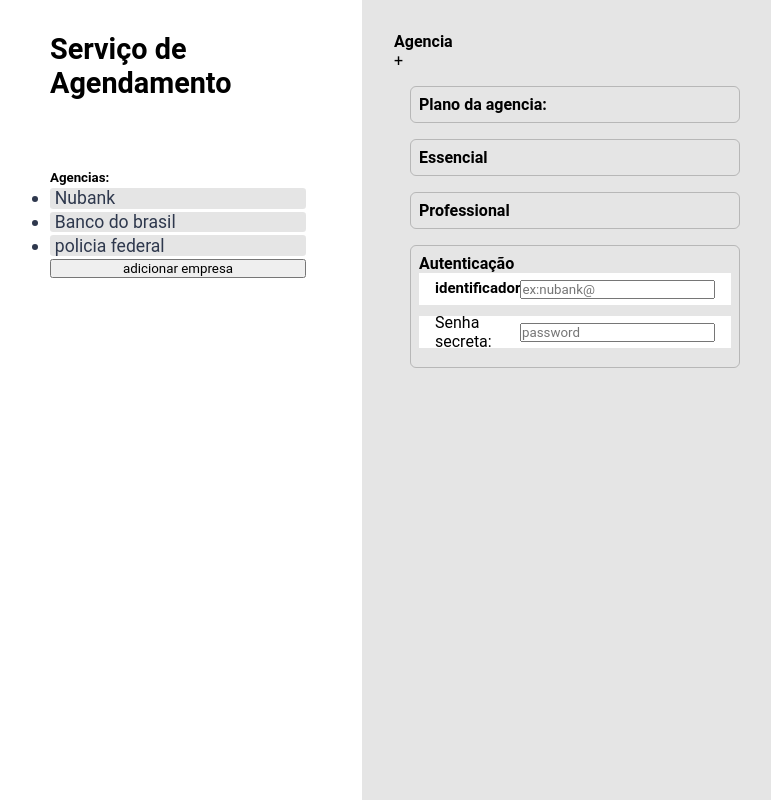
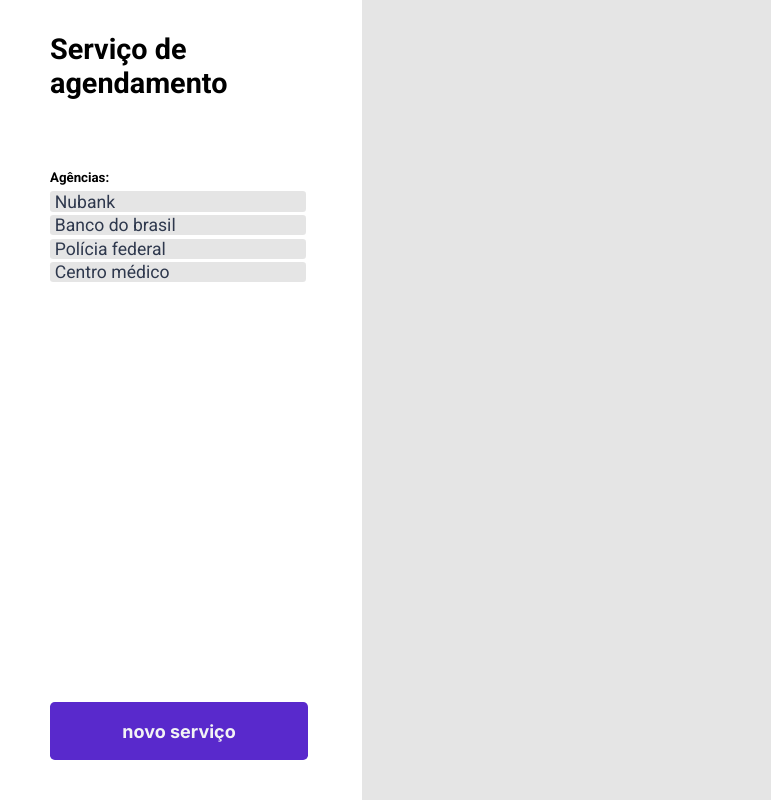
Before and after one commit to schedule-lib/schedule-admins, a plain HTML site: page index.html in a window 1280 px wide. Shown: the whole page, without its empty margins (6-777 px from the left). Drawn offline with Linux system fonts and the light colour scheme.

Commit message:
feat: ASIDE ini

```diff
--- a/index.html
+++ b/index.html
@@ -1,72 +1,38 @@
 <!DOCTYPE html>
 <html lang="en">
   <head>
-    <meta charset="UTF-8">
-    <meta http-equiv="X-UA-Compatible" content="IE=edge">
-    <meta name="viewport" content="width=device-width, initial-scale=1.0">
-    <link rel="stylesheet" href="./styles/global.css">
-    <link rel="stylesheet" href="./styles/home.css">
-    <title>Agendamento</title>
+    <meta charset="UTF-8" />
+    <meta http-equiv="X-UA-Compatible" content="IE=edge" />
+    <meta name="viewport" content="width=device-width, initial-scale=1.0" />
+    <link rel="preconnect" href="https://fonts.gstatic.com" />
+    <link
+      href="https://fonts.googleapis.com/css2?family=IBM+Plex+Sans:ital,wght@0,100;0,200;1,100&family=Inter:wght@100;200;300;500;600;700;800&family=Roboto:ital,wght@0,100;0,300;0,400;0,500;0,700;0,900;1,700&display=swap"
+      rel="stylesheet"
+    />
+
+    <link rel="stylesheet" href="./styles/global.css" />
+    <link rel="stylesheet" href="./styles/home.css" />
+    <title>Schedule | Dashboard</title>
   </head>
   <body>
     <div class="container">
       <aside>
-            <h1>Serviço de Agendamento</h1>
-            <div class="group-one">
-                <div class="group-two">
-                    <h5>Agencias:</h5>
+        <h1>Serviço de agendamento</h1>
+
+        <div class="already-group">
+          <div class="server-done">
+            <h5>Agências:</h5>
           </div>
           <ul>
             <li><a href="#">Nubank</a></li>
             <li><a href="#">Banco do brasil</a></li>
-                        <li><a href="#">policia federal</a></li>
+            <li><a href="#">Polícia federal</a></li>
+            <li><a href="#">Centro médico</a></li>
           </ul>
         </div>
-            <button class="deafult">adicionar empresa</button>
 
+        <button class="default">novo serviço</button>
       </aside>
-        <article class="direito-container">
-            <div class="Cabeçalho">
-            <h4>Agencia</h4>
-            <div>+</div>
-
-            </div>
-            <div class="services">
-                <div class="services-below">
-                    <strong>Plano da agencia:</strong>
-
-                </div>
-                <div class="services-below">
-
-                    <strong>Essencial</strong>
-                </div>
-                <div class="services-below">
-
-                    <strong>Professional</strong>
-                </div>
-
-                <div class="autentication">
-                    <h4>Autenticação</h4>
-                <div class="crew">
-                    <strong>identificador</strong>
-                    <input type="text" name="tipo" placeholder="ex:nubank@" />
-                </div>
-                <div class="crew">
-                    <label>Senha secreta:</label>
-          <input
-            type="password"
-            id="password"
-            placeholder="password"
-            required
-            name="password"
-          />
-
-                </div>
-
-
-                </div>
-            </div>
-
     </div>
   </body>
 </html>
--- a/styles/global.css
+++ b/styles/global.css
@@ -22,6 +22,8 @@
   --text: #666666;
   --text-highlight: #b3b9ff;
   --title: #2e384d;
+  --red-light: #f58;
+  --red: #e83f5b;
   --green: #4cd62b;
   --green-light: #32861d;
   --blue: #5965e0;
@@ -48,3 +50,82 @@ html,
     font-size: 87.5%;
   }
 }
+
+button,
+input {
+  font-family: "Roboto", "Helvetica Neue", Helvetica, Arial;
+}
+
+body,
+input,
+textarea,
+button {
+  font: 400 1rem "Inter", sans-serif;
+}
+
+button {
+  cursor: pointer;
+}
+
+a {
+  text-decoration: none;
+  color: inherit;
+}
+
+ul li {
+  list-style-type: none;
+}
+
+button.default {
+  height: 4.4rem;
+  width: 100%;
+  border: 0;
+  border-radius: 0.1rem;
+  color: var(--background);
+  background: var(--primary);
+
+  margin: 0 auto;
+  padding: 2px 6px;
+  display: flex;
+  justify-content: center;
+  align-items: center;
+
+  font-weight: bold;
+  font-size: 18px;
+
+  transition: background-color 1s ease-in;
+}
+button.default:hover,
+button.default:active,
+button.default:focus {
+  background: var(--blue);
+}
+
+button.new {
+  width: fit-content;
+  border: 0;
+  border-radius: 0.2rem;
+  color: var(--background);
+  background: var(--green);
+
+  display: flex;
+  justify-content: center;
+  align-items: center;
+
+  font-weight: bold;
+  padding: 0.1rem 0.2rem;
+}
+button.new:hover,
+button.new:active,
+button.new:focus {
+  background: var(--green-light);
+}
+
+.panel-shadow:hover {
+  box-shadow: var(--panel-shadow);
+}
+
+strong,
+input {
+  font: 400 16px "Inter", sans-serif, "Helvetica Neue", Helvetica, Arial, sans;
+}
--- a/styles/home.css
+++ b/styles/home.css
@@ -2,7 +2,8 @@ div.container {
   display: flex;
   flex-direction: row;
   background: var(--background-light);
-  }
+} /* ------ ASIDE ----- */
+
 aside {
   background: var(--white);
   max-width: 23rem;
@@ -20,8 +21,11 @@ div.container {
 aside h1 {
   font-size: 1.8rem;
 }
+aside h5 {
+  margin-bottom: 0.4rem;
+}
 
-  aside div.group-one{
+aside div.already-group {
   margin-top: 70px;
 }
 
@@ -46,81 +50,17 @@ div.container {
   width: 100%;
 }
 
-  article.direito-container{
-    padding: 2rem;
-    width: 100%;
-    overflow: hidden;
+button.default {
+  position: absolute;
+  bottom: 2.5rem;
+
+  width: calc(23rem - 110px);
+  height: 3.6rem;
+  border-radius: 0.3rem;
 }
-
-  div.cabeçalho{
-    background: white;
-    margin-bottom: 0.7rem;
-    padding: 0 1rem;
-
-    display: flex;
-    justify-content: space-between;
-    align-items: center;
-
-    width: 100%;
-    height: 5rem;
+button.default:hover,
+button.default:active,
+button.default:focus {
+  background: var(--primary-deep);
 }
-
-  div.cabeçalho h4 {
-    font-weight: 500;
-  }
-
-  div.services-below{
-    display: flex;
-    flex-direction: column;
-
-    border: 0.1rem solid rgba(0, 0, 0, 0.2);
-    border-radius: 6px;
-    padding: 0.5rem;
-    max-width: 330px;
-    height: fit-content;
-
-    margin: 1rem 1rem;
-  }
-
-  div.autentication{
-    display: flex;
-    flex-direction: column;
-
-    border: 0.1rem solid rgba(0, 0, 0, 0.2);
-    border-radius: 6px;
-    padding: 0.5rem;
-    max-width: 330px;
-    height: fit-content;
-
-    margin: 1rem 1rem;
-
-  }
-
-  div.crew {
-    background: var(--white);
-    margin-bottom: 0.7rem;
-    padding: 0 1rem;
-
-    display: flex;
-    justify-content: space-between;
-    align-items: center;
-
-    width: 100%;
-    height: 5rem;
-  }
-
-  div.crew h4 {
-    font-weight: 500;
-  }
-
-  div.autentication > div.crew{
-    display: flex;
-    justify-content: space-between;
-    align-items: center;
-    max-height: 2rem;
-  }
-
-  div.autentication strong {
-    font-size: 15px;
-    margin-bottom: 3px;
-  }
+/* FIM ASIDE */
```
Lines whose indentation alone changed are shown as unchanged.
